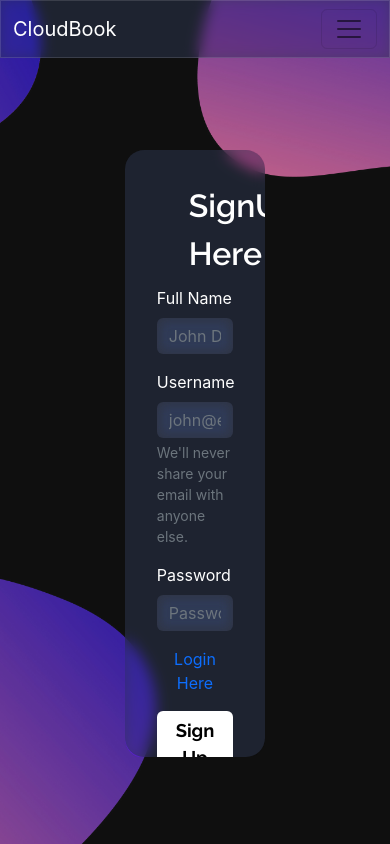
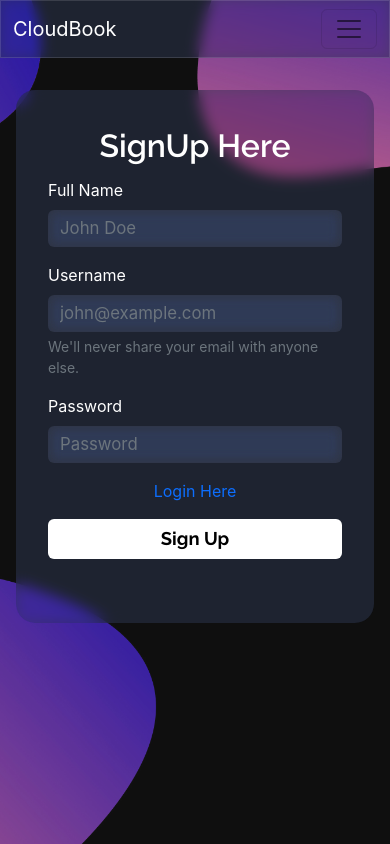
Before and after one commit to malharmorey/CloudBook, a React (Create React App) app in the folder client/: page /signup in a window 390 px wide. Built offline with nearby package versions, Linux system fonts and the light colour scheme.

Commit message:
:iphone: fix: login/signUp card reponsiveness

```diff
--- a/client/src/App.js
+++ b/client/src/App.js
@@ -28,10 +28,7 @@ function App() {
 				<Router>
 					<Navbar />
 					<Alert alert={alert} />
-					<div
-						className='container p-0'
-						style={{ marginTop: '1rem', width: '90%' }}
-					>
+					<div className='mainContainer'>
 						<Routes>
 							<Route exact path='/' element={<Home />} />
 							<Route exact path='/about' element={<About />} />
--- a/client/src/StyleSheets/App.css
+++ b/client/src/StyleSheets/App.css
@@ -1 +1,8 @@
 @import url('https://fonts.googleapis.com/css2?family=Kalam:wght@300;400;700&family=Raleway:wght@200;300;400;500;600;700;800&display=swap');
+
+.mainContainer {
+	position: relative;
+	margin: 2rem 1rem;
+	width: inherit;
+	height: inherit;
+}
--- a/client/src/StyleSheets/index.css
+++ b/client/src/StyleSheets/index.css
@@ -1,4 +1,11 @@
 @import url(../StyleSheets/App.css);
+*,
+*::before,
+*::after {
+	margin: 0px;
+	padding: 0px;
+	box-sizing: border-box;
+}
 body::before {
 	content: '';
 	position: fixed;
--- a/client/src/StyleSheets/login.css
+++ b/client/src/StyleSheets/login.css
@@ -4,7 +4,9 @@
 	display: flex;
 	justify-content: center;
 	align-items: center;
-	height: 90vh;
+	height: inherit;
+	width: inherit;
+	margin-top: auto;
 }
 .loginCard {
 	position: relative;
@@ -34,6 +36,7 @@
 	background-color: rgba(255, 255, 255, 0.07);
 	color: white !important;
 	outline: none !important;
+	font-size: 1.05rem;
 }
 .inputField:focus {
 	border: none;
@@ -53,9 +56,32 @@
 	font-size: 1.15rem;
 	border: none;
 	transition: 00ms all ease;
+	margin-bottom: 2rem;
 }
 .loginPageBtn:hover {
 	background: -webkit-linear-gradient(to right, #3c1053, #ad5389);
 	background: linear-gradient(to right, #3c1053, #ad5389);
 	color: white;
 }
+
+/* Media queries */
+@media (max-width: 1000px) {
+	.loginCard {
+		width: 50%;
+	}
+}
+@media (max-width: 700px) {
+	.loginCard {
+		width: 65%;
+	}
+}
+@media (max-width: 500px) {
+	.loginCard {
+		width: 80%;
+	}
+}
+@media (max-width: 400px) {
+	.loginCard {
+		width: 100%;
+	}
+}
--- a/client/src/StyleSheets/signup.css
+++ b/client/src/StyleSheets/signup.css
@@ -8,3 +8,24 @@
 	-webkit-backdrop-filter: blur(7px) saturate(191%);
 	background-color: rgba(43, 52, 76, 0.56);
 }
+/* Media queries */
+@media (max-width: 1000px) {
+	.signUpCard {
+		width: 60%;
+	}
+}
+@media (max-width: 700px) {
+	.signUpCard {
+		width: 70%;
+	}
+}
+@media (max-width: 550px) {
+	.signUpCard {
+		width: 80%;
+	}
+}
+@media (max-width: 500px) {
+	.signUpCard {
+		width: 100%;
+	}
+}
--- a/client/src/context/notes/NoteState.js
+++ b/client/src/context/notes/NoteState.js
@@ -18,6 +18,9 @@ const NoteState = (props) => {
 		});
 		const fetchedNotes = await response.json();
 		setNotes(fetchedNotes.notes);
+		if (fetchedNotes.success !== true) {
+			props.showAlert(`${fetchedNotes.message}`, 'danger');
+		}
 	};
 
 	// ADD note
@@ -41,7 +44,7 @@ const NoteState = (props) => {
 			props.showAlert(`${addedNote.message}`, 'success');
 		} else {
 			if (addedNote.message === undefined) {
-				props.showAlert(`Oops unable to add your note`, 'danger');
+				props.showAlert(`Oops unable to add your note`, 'warning');
 			} else {
 				props.showAlert(`${addedNote.message}`, 'danger');
 			}
@@ -67,7 +70,7 @@ const NoteState = (props) => {
 			props.showAlert(`${serverResponse.message}`, 'success');
 		} else {
 			if (serverResponse.message === undefined) {
-				props.showAlert(`Oops unable to update your note`, 'danger');
+				props.showAlert(`Oops unable to update your note`, 'warning');
 			} else {
 				props.showAlert(`${serverResponse.message}`, 'danger');
 			}
@@ -103,10 +106,10 @@ const NoteState = (props) => {
 		const serverResponse = await response.json();
 		// Alerts
 		if (serverResponse.success) {
-			props.showAlert(`${serverResponse.message}`, 'success');
+			props.showAlert(`${serverResponse.message}`, 'danger');
 		} else {
 			if (serverResponse.message === undefined) {
-				props.showAlert(`Oops unable to delete your note`, 'danger');
+				props.showAlert(`Oops unable to delete your note`, 'warning');
 			} else {
 				props.showAlert(`${serverResponse.message}`, 'danger');
 			}
```
